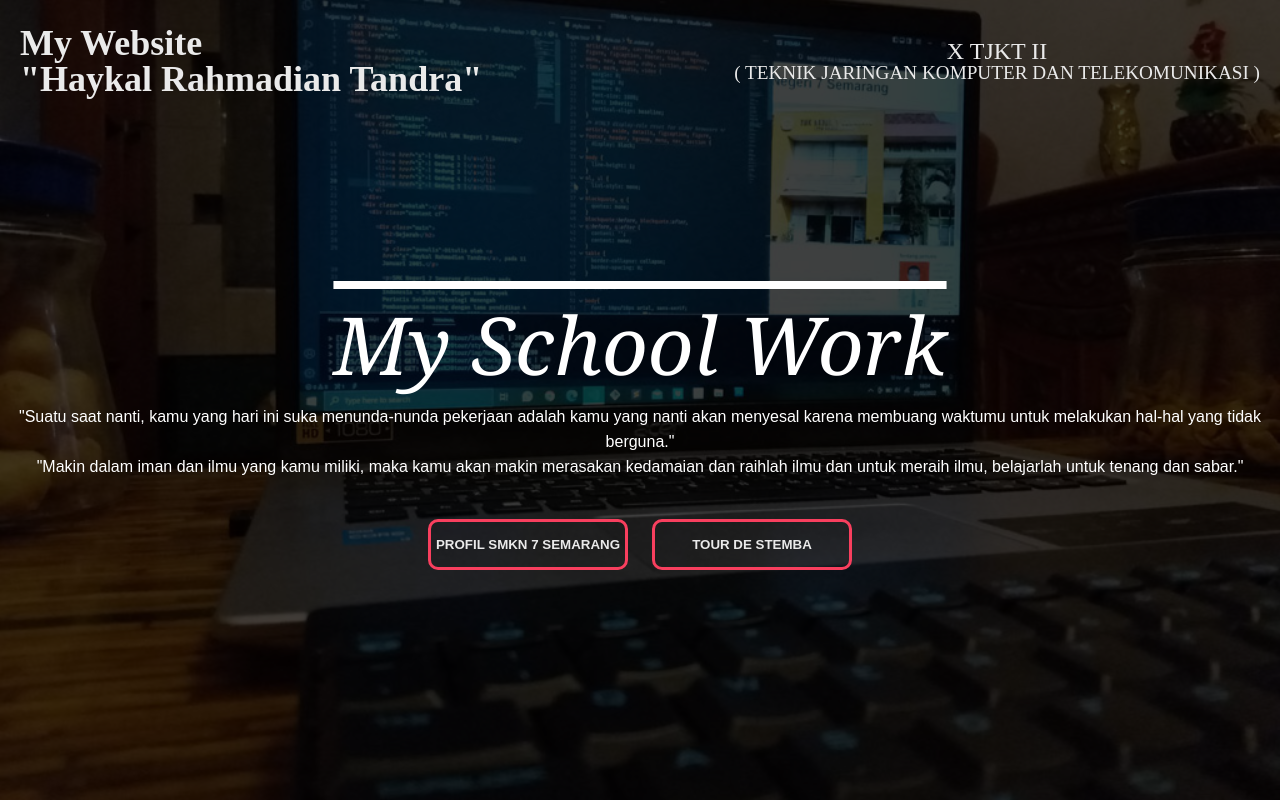
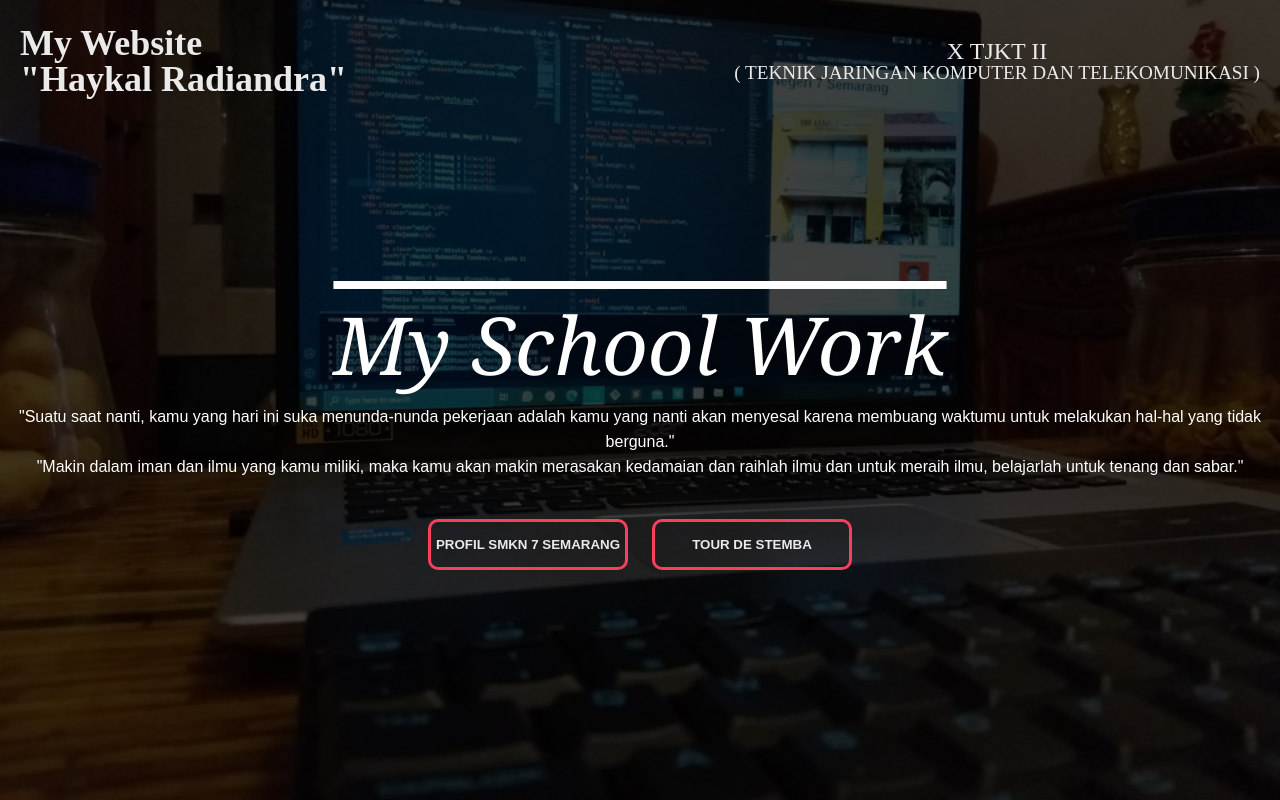
Before and after one commit to HaykalRadiandra/Firs-Page-Web, a plain HTML site: page Halaman Pertama/index.html in a window 1280 px wide. Drawn offline with Linux system fonts and the light colour scheme.

Commit message:
mengubah nama lengkap user

```diff
--- a/Halaman Pertama/index.html
+++ b/Halaman Pertama/index.html
@@ -13,7 +13,7 @@
 
   <div class="main">
     <div class="navbar">
-      <h1 class="logo">My Website <br>"Haykal Rahmadian Tandra"</h1>
+      <h1 class="logo">My Website <br>"Haykal Radiandra"</h1>
       <ul>
         <li><a href="#"> <p>X TJKT II</p>( Teknik Jaringan Komputer dan Telekomunikasi )</a></li>
       </ul>
```
